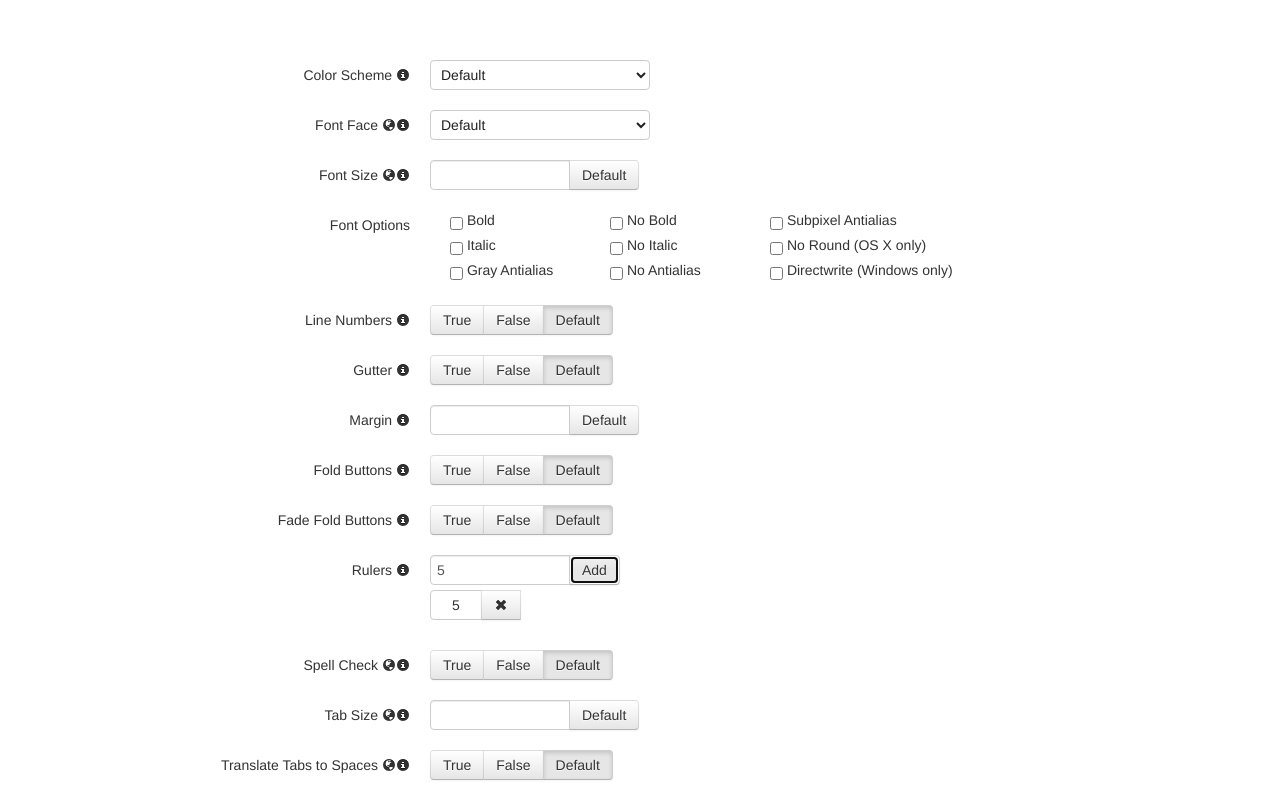
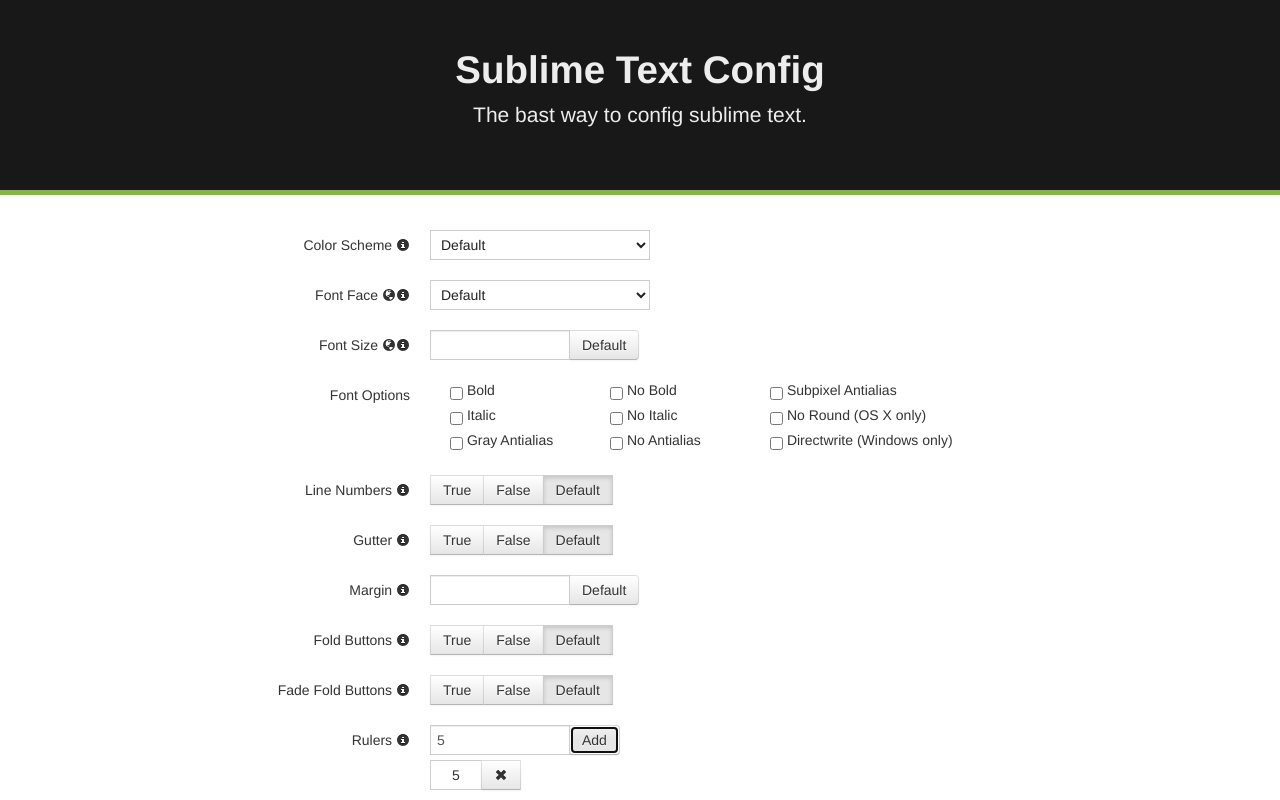
Before and after one commit to EduardoLopes/sublime-config, a plain HTML site: page index.html in a window 1280 px wide. Both pictures are taken after typing "5" into the empty fields and a click on the button "Add". Shown: the top 800 px of the page. Drawn offline with Linux system fonts and the light colour scheme.

Commit message:
Layout almost done

```diff
--- a/css/main.css
+++ b/css/main.css
@@ -13,7 +13,6 @@
 body {
     font-size: 1em;
     line-height: 1.4;
-    padding-top: 60px;
 }
 
 ::-moz-selection {
@@ -84,9 +83,6 @@
 
 .input-append .invalid{
     border-color: #e9322d;
-    -webkit-box-shadow: 0 0 6px #f8b9b7;
-    -moz-box-shadow: 0 0 6px #f8b9b7;
-    box-shadow: 0 0 6px #f8b9b7;
 }
 
 .text-with-btn {
@@ -98,12 +94,9 @@
     padding: 4px 12px;
     margin-bottom: 0;
     vertical-align: middle;
-    -webkit-border-bottom-left-radius: 4px;
-        -moz-border-radius-bottomleft: 4px;
-            border-bottom-left-radius: 4px;
-    -webkit-border-top-left-radius: 4px;
-        -moz-border-radius-topleft: 4px;
-            border-top-left-radius: 4px;
+    -webkit-border-radius: 0;
+       -moz-border-radius: 0;
+            border-radius: 0;
     border: 1px solid #ccc;
 }
 
@@ -127,6 +120,86 @@
     margin-left: 260px;
 }
 
+header{
+    background: #181818;
+    margin-bottom: 35px;
+    text-align: center;
+    color: #ededed;
+    padding: 40px 0;
+    border-bottom: #83b83d 5px solid;
+}
+
+textarea:focus,
+input[type="text"]:focus,
+input[type="password"]:focus,
+input[type="datetime"]:focus,
+input[type="datetime-local"]:focus,
+input[type="date"]:focus,
+input[type="month"]:focus,
+input[type="time"]:focus,
+input[type="week"]:focus,
+input[type="number"]:focus,
+input[type="email"]:focus,
+input[type="url"]:focus,
+input[type="search"]:focus,
+input[type="tel"]:focus,
+input[type="color"]:focus,
+.uneditable-input:focus {
+    border-color: #83b83d;
+    -webkit-box-shadow: none;
+    -moz-box-shadow: none;
+    box-shadow: none;
+}
+
+select,
+textarea,
+input[type="text"],
+input[type="password"],
+input[type="datetime"],
+input[type="datetime-local"],
+input[type="date"],
+input[type="month"],
+input[type="time"],
+input[type="week"],
+input[type="number"],
+input[type="email"],
+input[type="url"],
+input[type="search"],
+input[type="tel"],
+input[type="color"],
+.uneditable-input {
+    -webkit-border-radius: 0;
+       -moz-border-radius: 0;
+            border-radius: 0;
+}
+
+.btn-group>.btn:first-child, .btn-group>.btn:last-child {
+    -webkit-border-radius: 0;
+       -moz-border-radius: 0;
+            border-radius: 0;
+}
+
+select{
+    -webkit-transition: border linear .2s,box-shadow linear .2s;
+       -moz-transition: border linear .2s,box-shadow linear .2s;
+         -o-transition: border linear .2s,box-shadow linear .2s;
+            transition: border linear .2s,box-shadow linear .2s;
+}
+
+select:focus{
+    border-color: #83b83d;
+    outline: none;
+}
+
+footer {
+    text-align: center;
+    border-top: #83b83d 5px solid;
+    padding: 30px 0;
+    margin-top: 25px;
+    background-color: #181818;
+    font-size: 14px;
+    color: #8c8c8c;
+}
 /* ==========================================================================
    Media Queries
    ========================================================================== */
--- a/index.html
+++ b/index.html
@@ -20,7 +20,12 @@
         <!--[if lt IE 7]>
             <p class="chromeframe">You are using an <strong>outdated</strong> browser. Please <a href="http://browsehappy.com/">upgrade your browser</a> or <a href="http://www.google.com/chromeframe/?redirect=true">activate Google Chrome Frame</a> to improve your experience.</p>
         <![endif]-->
-
+        <header class="subhead">
+          <div class="container">
+            <h1>Sublime Text Config</h1>
+            <p class="lead">The bast way to config sublime text.</p>
+          </div>
+        </header>
         <div class="container">
             <div class="row">
                 <div class="span12">
@@ -489,7 +494,7 @@
                             </div>
                         </div>
                         <div class="control-group">
-                            <label class="control-label" for="indent_guide_options">Font Options <i class="icon-info-sign" rel="tooltip" data-content="Controls how the indent guides are drawn."></i></label>
+                            <label class="control-label" for="indent_guide_options">Indent Guide Options <i class="icon-info-sign" rel="tooltip" data-content="Controls how the indent guides are drawn."></i></label>
                             <div class="controls">
                                 <div id="row">
                                     <label for="draw_normal">
@@ -821,6 +826,11 @@
                 </div>
             </div>
         </div>
+        <footer class="footer">
+          <div class="container">
+            <p>By Eduardo Lopes</p>
+          </div>
+        </footer>
 
         <!--<script src="//ajax.googleapis.com/ajax/libs/jquery/1.9.1/jquery.min.js"></script>-->
         <script>window.jQuery || document.write('<script src="js/vendor/jquery-1.9.1.min.js"><\/script>')</script>
```
